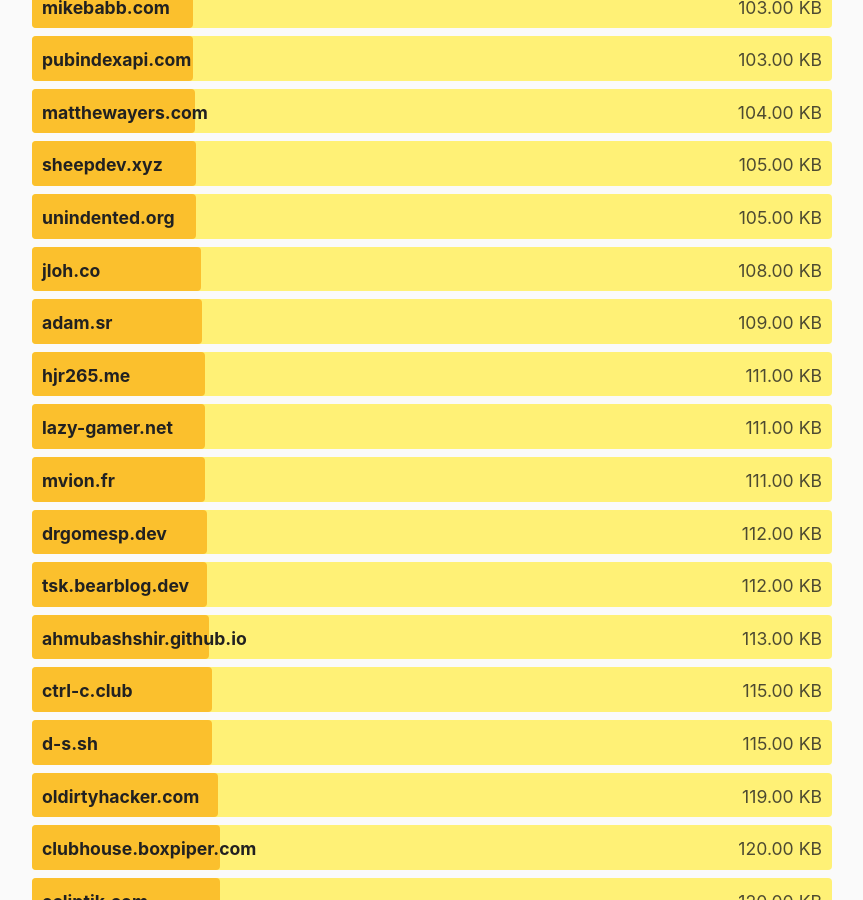
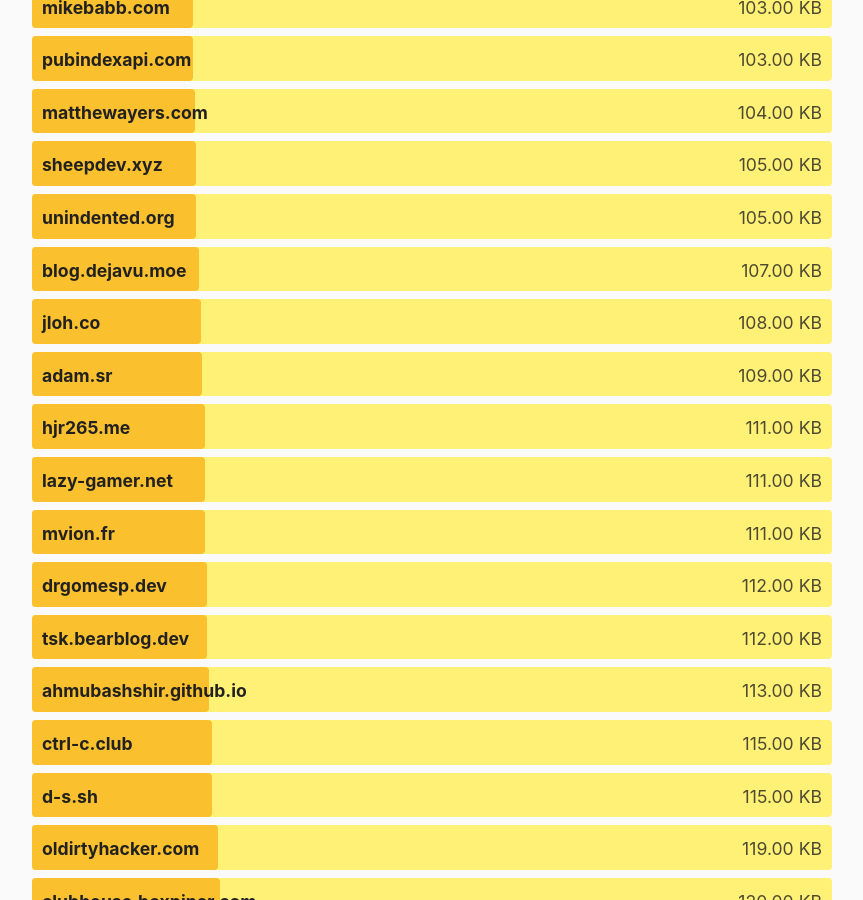
Before and after one commit to kevquirk/512kb.club, a Jekyll site: the page built from index.md, in a window 1280 px wide and 900 px high, scrolled down 20895 px. Shown: the whole window, without its empty margins (208-1071 px from the left). Built offline with Jekyll 4.4.1, drawn with Linux system fonts in a browser that asks for light colours.

Commit message:
Add blog.dejavu.moe

```diff
--- a/_data/sites.yml
+++ b/_data/sites.yml
@@ -407,6 +407,11 @@
   url: https://blog.danieljanus.pl/
   size: 197
   last_checked: 2022-01-29
+
+- domain: blog.dejavu.moe
+  url: https://blog.dejavu.moe/
+  size: 107
+  last_checked: 2023-05-27
 
 - domain: blog.dgold.eu
   url: https://blog.dgold.eu/
```
